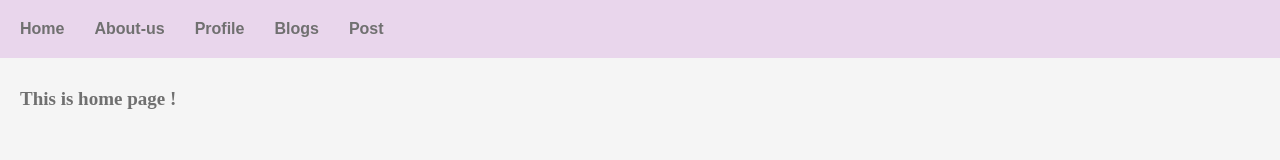
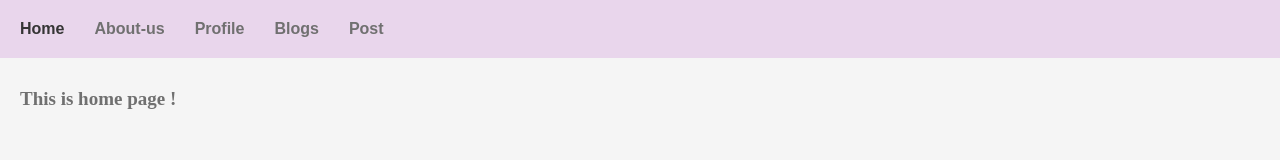
Before and after one commit to samamoazemi/react-router-dom, a React (Create React App) app: page / in a window 1280 px wide. Shown: the top 160 px of the page. Built offline with nearby package versions, Linux system fonts and the light colour scheme.

Commit message:
Adding useParams and change NavLink

```diff
--- a/src/components/Navigation.js
+++ b/src/components/Navigation.js
@@ -1,4 +1,4 @@
-import { NavLink } from "react-router-dom";
+import { useParams, NavLink } from "react-router-dom";
 
 const items =[
   {name: "Home", to: "/", exact: true},
@@ -8,7 +8,9 @@
   {name: "Post", to: "/post"}
 ]
 
-const Navigation = ({Location}) => {
+const Navigation = () => {
+  const params = useParams();
+
     return (
         <nav>
           <ul>
@@ -17,7 +19,7 @@
                 <li>
                   <NavLink
                   to={item.to}
-                  activeClassName="activeLink"
+                  className={(navData) => (navData.isActive ? "activeLink" : "") }
                   exact={item.exact || false}
                   >
                     {item.name}
```
